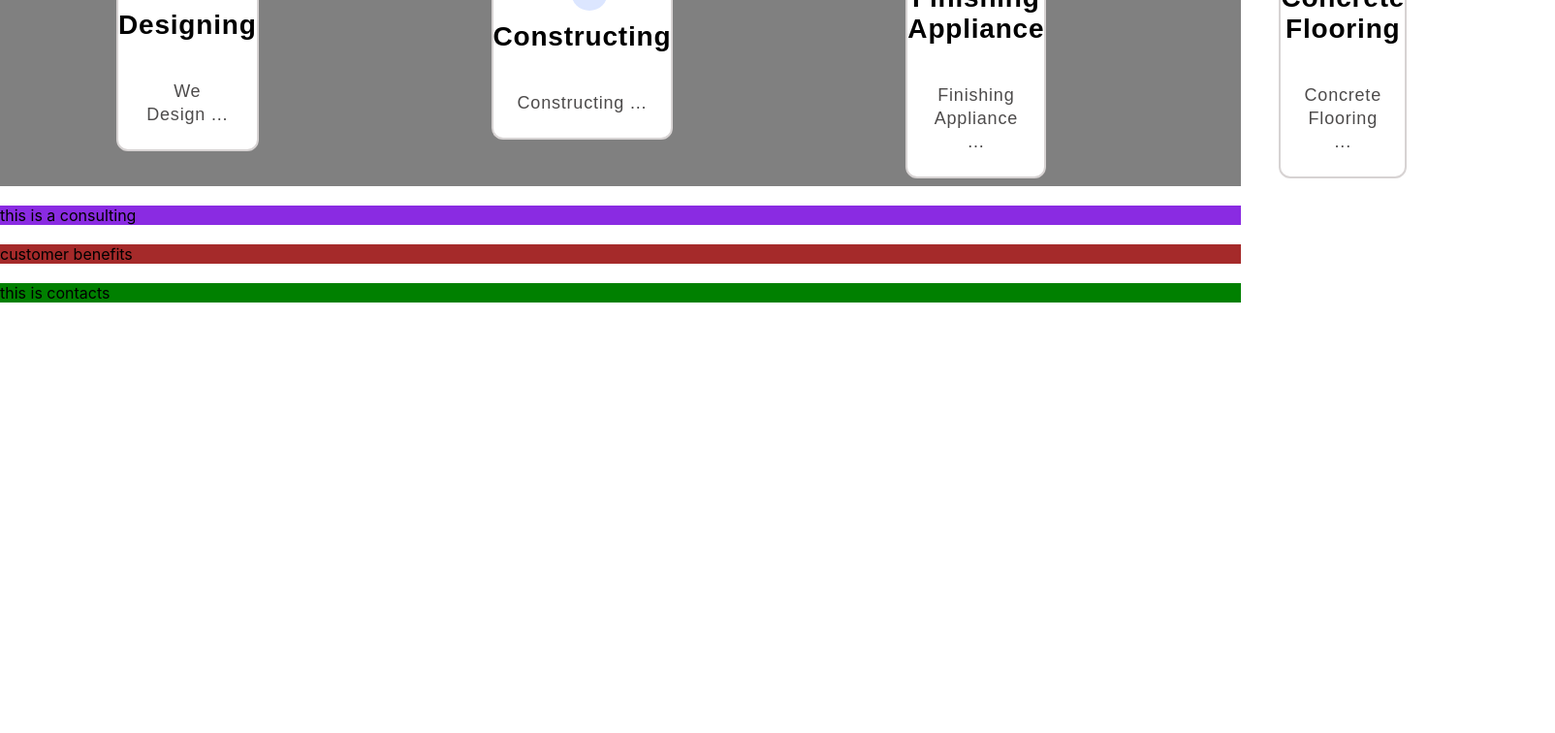
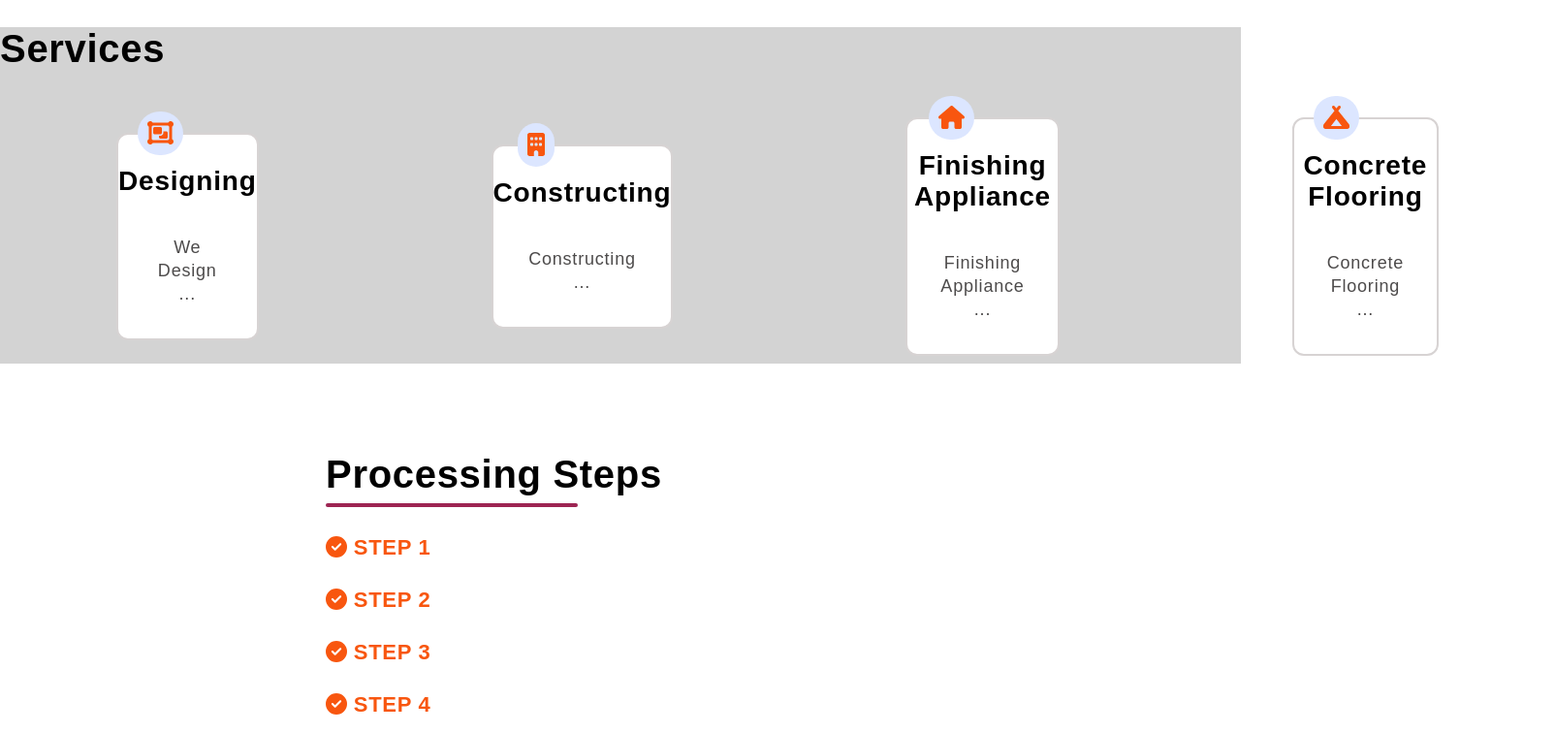
Before and after one commit to KimiNoNawa1610/Showcase, a React (Create React App) app: page / in a window 1280 px wide. Shown: the part 860-1616 px from the top of the page at 97% size, 1604 px wide, since content can reach past the window. Before the commit the page ends 1172 px from the top, so only its background shows below. Built offline with nearby package versions, Linux system fonts and the light colour scheme.

Commit message:
finish basic layout

```diff
--- a/src/Pages/Home.js
+++ b/src/Pages/Home.js
@@ -4,6 +4,7 @@ import imageList from '../components/ImageList'; // Import the list of image fil
 import { Slide } from 'react-slideshow-image';
 import { faObjectGroup, faBuilding, faHouse, faCampground } from "@fortawesome/free-solid-svg-icons";
 import InformationCard from "../components/InformationCard";
+import Process from '../components/Process';
 import 'react-slideshow-image/dist/styles.css';
 import '../css/Home.css';
 
@@ -52,6 +53,9 @@ const Home = () => {
             <br/>
 
             <div className='services'>
+                <h3 className="services-title">
+                    <span>Services</span>
+                </h3>
                 <table className="services-table">
 
                     <tbody>
@@ -93,9 +97,7 @@ const Home = () => {
 
             <br/>
 
-            <div className='consulting'>
-                this is a consulting
-            </div>
+            <Process/>
 
             <br/>
 
@@ -103,12 +105,6 @@ const Home = () => {
                 customer benefits
             </div>
 
-            <br/>
-
-            <footer className='contacts'>
-                this is contacts
-            </footer>
-
         </div>
     );
 }
--- a/src/Pages/Layout.js
+++ b/src/Pages/Layout.js
@@ -1,12 +1,17 @@
 // Layout.js
 import React from 'react';
 import Menu from '../components/Menu';
+import '../css/Layout.css'
 
 const Layout = ({ children }) => {
   return (
     <div>
       <Menu />
       <div className="content">{children}</div>
+      <br/>
+      <div className='contacts'>
+        this is contacts
+      </div>
     </div>
   );
 }
--- a/src/components/InformationCard.js
+++ b/src/components/InformationCard.js
@@ -2,16 +2,21 @@ import React from "react";
 import { FontAwesomeIcon } from "@fortawesome/react-fontawesome";
 import '../css/InfoCard.css'
 
+// InformationCard component displays an information card with an icon, title, and description
 function InformationCard(props) {
   return (
     <div className="info-cards">
+      {/* Renders the icon using FontAwesomeIcon component */}
       <span className="info-card-icon">
         <FontAwesomeIcon className="info-fa-icon" icon={props.icon} />
       </span>
+      {/* Renders the title */}
       <p className="info-card-title">{props.title}</p>
+      {/* Renders the description */}
       <p className="info-card-description">{props.description}</p>
     </div>
   );
 }
 
+// Exporting InformationCard component
 export default InformationCard;
--- a/src/components/Menu.js
+++ b/src/components/Menu.js
@@ -1,11 +1,16 @@
 // Menu.js
+// This component represents the navigation menu of the application.
+// It contains links to different pages/routes using React Router.
 import React from 'react';
 import { Link } from 'react-router-dom';
 import '../css/Menu.css'; // Import the CSS file for styling
 
+// Menu component
 const Menu = () => {
   return (
     <nav className="menu">
+      <img src='/logo.png' alt="logo" className="logo" />
+      {/* List of navigation links */}
       <ul className="menu-list">
         <li><Link to="/">HOME</Link></li>
         <li><Link to="/about">ABOUT</Link></li>
@@ -18,4 +23,5 @@ const Menu = () => {
   );
 }
 
+// Export the Menu component
 export default Menu;
--- /dev/null
+++ b/src/components/Process.js
@@ -0,0 +1,39 @@
+import React from "react";
+import { FontAwesomeIcon } from "@fortawesome/react-fontawesome";
+import {
+  faCircleCheck,
+} from "@fortawesome/free-solid-svg-icons";
+import "../css/Process.css";
+
+function Process() {
+
+  return (
+    <div className="ba-section">
+
+      <div className="ba-text-content">
+        <h3 className="ba-title">
+          <span>Processing Steps</span>
+        </h3>
+
+        <p className="ba-checks ba-check-first">
+          <FontAwesomeIcon icon={faCircleCheck} style={{ color: "#F8560F" }} /> STEP 1
+        </p>
+        <p className="ba-checks">
+          <FontAwesomeIcon icon={faCircleCheck} style={{ color: "#F8560F" }} /> STEP 2
+        </p>
+        <p className="ba-checks">
+          <FontAwesomeIcon icon={faCircleCheck} style={{ color: "#F8560F" }} /> STEP 3
+        </p>
+        <p className="ba-checks ba-check-last">
+          <FontAwesomeIcon icon={faCircleCheck} style={{ color: "#F8560F" }} /> STEP 4
+        </p>
+        <p className="ba-checks ba-check-last">
+          <FontAwesomeIcon icon={faCircleCheck} style={{ color: "#F8560F" }} /> STEP 5
+        </p>
+
+      </div>
+    </div>
+  );
+}
+
+export default Process;
--- a/src/components/SolutionStep.js
+++ b/src/components/SolutionStep.js
@@ -2,18 +2,22 @@ import React from "react";
 import { FontAwesomeIcon } from "@fortawesome/react-fontawesome";
 import { faCircleChevronDown } from "@fortawesome/free-solid-svg-icons";
 
+// SolutionStep component represents a step in a solution or process
 function SolutionStep(props) {
   return (
     <div className="about-text-step">
+      {/* Step title with a FontAwesome icon */}
       <p className="about-text-sTitle">
         <span>
           <FontAwesomeIcon className="fa-icon" icon={faCircleChevronDown} />{" "}
           {props.title}
         </span>
       </p>
+      {/* Step description */}
       <p className="about-text-description">{props.description}</p>
     </div>
   );
 }
 
+// Export SolutionStep component
 export default SolutionStep;
--- a/src/css/Home.css
+++ b/src/css/Home.css
@@ -1,9 +1,5 @@
 .services{
-  background-color: gray;
-}
-
-.title{
-  text-align: center;
+  background-color: lightgray;
 }
 
 /* Add this CSS in your stylesheet */
@@ -38,6 +34,9 @@
   background-color: brown;
 }
 
-.contacts{
-  background-color: green;
+.services-title{
+  font-family: 'Poppins', sans-serif;
+  font-size: 40px;
+  font-weight: bold;
+  letter-spacing: .7px;
 }
--- a/src/css/InfoCard.css
+++ b/src/css/InfoCard.css
@@ -3,7 +3,7 @@
     margin: 64px 0;
     display: grid;
     grid-template-columns: repeat(3, 1fr);
-    gap: 32px;
+    gap: 22px;
 }
 .info-cards {
     height: auto;
@@ -21,7 +21,7 @@
     letter-spacing: .8px;
 }
 .info-card-description {
-    margin: 24px;
+    margin: 34px;
     color: rgb(77, 75, 75);
     font-family: 'Rubik', sans-serif;
     font-size: 18px;
@@ -31,12 +31,12 @@
 .info-card-icon {
     position: absolute;
     top: -24px;
-    left: 44%;
+    left: 14%;
     padding: 10px;
     background-color: #DCE6FF;
     border-radius: 30px;
 }
 .info-fa-icon {
-    color: #2C96FF;
+    color: #F8560F;
     font-size: 24px;
 }
--- /dev/null
+++ b/src/css/Layout.css
@@ -0,0 +1,3 @@
+.contacts{
+    background-color: green;
+}
--- a/src/css/Menu.css
+++ b/src/css/Menu.css
@@ -5,7 +5,7 @@
     align-items: center; /* Center items vertically */
     background-color: #333; /* Background color for the menu */
     color: white; /* Text color */
-    padding-left: 50%;
+
   }
 
   .menu-list {
@@ -13,6 +13,7 @@
     padding: 0;
     margin: 0;
     display: flex; /* Use flexbox for the list items */
+    padding-left: 50%;
   }
 
   .menu-list li {
--- /dev/null
+++ b/src/css/Process.css
@@ -0,0 +1,55 @@
+.ba-section {
+    padding: 32px;
+    display: flex;
+    justify-content: center;
+    align-items: center;
+    gap: 24px;
+    background-color: white;
+}
+
+/* Text */
+.ba-text-content {
+    width: 50%;
+}
+.ba-title {
+    font-family: 'Poppins', sans-serif;
+    font-size: 40px;
+    font-weight: bold;
+    letter-spacing: .7px;
+}
+.ba-title > span {
+    position: relative;
+}
+.ba-title span::before {
+    content: '';
+    position: absolute;
+    width: 75%;
+    height: 4px;
+    background-color: #9D2553;
+    border-radius: 8px;
+    left: 0;
+    bottom: -12px;
+}
+.ba-description {
+    margin: 32px 0;
+    color: #4d4b4b;
+    font-family: 'Rubik', sans-serif;
+    font-size: 18px;
+    letter-spacing: .8px;
+    line-height: 1.8rem;
+}
+/* Checks */
+.ba-checks {
+    margin: 28px 0;
+    font-family: 'Rubik', sans-serif;
+    font-size: 22px;
+    font-weight: bold;
+    letter-spacing: .7px;
+    color: #F8560F;
+}
+.ba-check-first {
+    margin-top: 40px;
+}
+.ba-check-last {
+    margin-bottom: 40px;
+}
```
Also changed, not shown: src/Pages/About.js (+9 -4 lines), public/logo.png (added).
